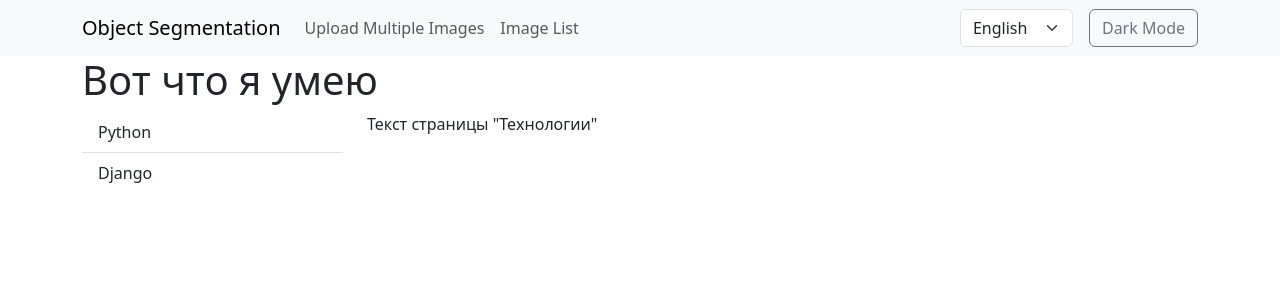
After one commit to HukumaBob/segmentation, a Django app: template medical_segmentation/templates/about/tech.html in a window 1280 px wide. The commit adds this page. Shown: the top 300 px of the page. Run offline with Django 5.2, Linux system fonts and the light colour scheme; the template is opened without the code that fills it, so the values that code supplies are empty; some libraries are stand-ins or nearby versions.

Commit message:
Fix templates

```diff
--- a/medical_segmentation/medical_segmentation/settings.py
+++ b/medical_segmentation/medical_segmentation/settings.py
@@ -110,6 +110,9 @@ USE_TZ = True
 # https://docs.djangoproject.com/en/5.1/howto/static-files/
 
 STATIC_URL = 'static/'
+STATICFILES_DIRS = [
+    BASE_DIR / 'static',
+]
 
 # Default primary key field type
 # https://docs.djangoproject.com/en/5.1/ref/settings/#default-auto-field
--- /dev/null
+++ b/medical_segmentation/templates/about/tech.html
@@ -0,0 +1,32 @@
+<!-- templates/about/tech.html -->
+{% extends "base.html" %}
+{% block title %}Технологии{% endblock %}
+{% block content %}
+{% comment %} Колонки с отступом сверху и снизу {% endcomment %}
+<div class="row">
+  <h1>Вот что я умею</h1>
+  {% comment %}
+    Боковой блок со списком технологий
+    Займет всю ширину блока на мобильном
+    и 25% при размерах экрана ≥768px
+  {% endcomment %}
+  <aside class="col-12 col-md-3">
+    <ul class="list-group list-group-flush">
+      <li class="list-group-item">
+        Python
+      </li>
+      <li class="list-group-item">
+        Django
+      </li>
+    </ul>
+  </aside>
+  {% comment %}
+    Статья
+    Займет всю ширину блока на мобильном
+    и 75% при размерах экрана ≥768px
+  {% endcomment %}
+  <article class="col-12 col-md-9">
+    <p>Текст страницы "Технологии"</p>
+  </article>
+</div>
+{% endblock %}
--- a/medical_segmentation/templates/base.html
+++ b/medical_segmentation/templates/base.html
@@ -1,67 +1,21 @@
 {% load i18n %}
 <!DOCTYPE html>
+{% load static %}
 <html lang="{% get_current_language as LANGUAGE_CODE %}{{ LANGUAGE_CODE }}">
 <head>
     <meta charset="UTF-8">
     <meta name="viewport" content="width=device-width, initial-scale=1.0">
     <title>{% trans "Object Segmentation" %}</title>
-    <link href="https://cdn.jsdelivr.net/npm/bootstrap@5.1.3/dist/css/bootstrap.min.css" rel="stylesheet">
-    <style>
-        body.dark-mode {
-            background-color: #121212;
-            color: #ffffff;
-        }
-        .navbar.dark-mode {
-            background-color: #1f1f1f;
-        }
-    </style>
-</head>
-<body class="{% if request.COOKIES.theme == 'dark' %}dark-mode{% endif %}">
-    <nav id="navbar" class="navbar navbar-expand-lg {% if request.COOKIES.theme == 'dark' %}dark-mode{% else %}navbar-light bg-light{% endif %}">
-      <div class="container">
-        <a class="navbar-brand" href="/">{% trans "Object Segmentation" %}</a>
-        <div class="collapse navbar-collapse">
-          <ul class="navbar-nav me-auto">
-            <li class="nav-item">
-              <a class="nav-link" href="{% url 'upload_multiple_images' %}">{% trans "Upload Multiple Images" %}</a>
-            </li>
-            <li class="nav-item">
-              <a class="nav-link" href="{% url 'image_list' %}">{% trans "Image List" %}</a>
-            </li>
-          </ul>
-          <form action="{% url 'set_language' %}" method="post" class="d-flex">
-            {% csrf_token %}
-            <select name="language" class="form-select me-2" onchange="this.form.submit()">
-              <option value="en" {% if LANGUAGE_CODE == 'en' %}selected{% endif %}>English</option>
-              <option value="ru" {% if LANGUAGE_CODE == 'ru' %}selected{% endif %}>Русский</option>
-            </select>
-          </form>
-          <button id="theme-toggle" class="btn btn-outline-secondary ms-2">
-            {% if request.COOKIES.theme == 'dark' %}Light Mode{% else %}Dark Mode{% endif %}
-          </button>
-        </div>
-      </div>
-    </nav>
-
+    <link rel="stylesheet" href="{% static 'css/bootstrap.min.css' %}">
+    <link rel="stylesheet" href="{% static 'css/styles.css' %}">
+  </head>
+  <body class="{% if request.COOKIES.theme == 'dark' %}dark-mode{% endif %}">
+    <header>
+      {% include 'includes/header.html' %}
+    </header>
     <div class="container">
       {% block content %}{% endblock %}
     </div>
-
-    <script>
-        document.getElementById('theme-toggle').addEventListener('click', function() {
-            const body = document.body;
-            const navbar = document.getElementById('navbar');
-            const currentTheme = body.classList.toggle('dark-mode') ? 'dark' : 'light';
-            document.cookie = `theme=${currentTheme}; path=/;`;
-            this.textContent = currentTheme === 'dark' ? 'Light Mode' : 'Dark Mode';
-            if (currentTheme === 'dark') {
-                navbar.classList.add('dark-mode');
-                navbar.classList.remove('navbar-light', 'bg-light');
-            } else {
-                navbar.classList.remove('dark-mode');
-                navbar.classList.add('navbar-light', 'bg-light');
-            }
-        });
-    </script>
-</body>
+    <script src="{% static 'js/scripts.js' %}"></script>
+  </body>
 </html>
--- /dev/null
+++ b/medical_segmentation/templates/core/403.html
@@ -0,0 +1,5 @@
+{% extends "base.html" %}
+{% block title %}Custom 403{% endblock %}
+{% block content %}
+    <h1>Custom 403</h1>
+{% endblock %}
--- /dev/null
+++ b/medical_segmentation/templates/core/403csrf.html
@@ -0,0 +1,4 @@
+{% extends "base.html" %}
+{% block content %}
+  <h1>Custom CSRF check error. 403</h1>
+{% endblock %}
--- /dev/null
+++ b/medical_segmentation/templates/core/500.html
@@ -0,0 +1,5 @@
+{% extends "base.html" %}
+{% block title %}Custom 500{% endblock %}
+{% block content %}
+    <h1>Custom 500</h1>
+{% endblock %}
--- /dev/null
+++ b/medical_segmentation/templates/includes/footer.html
@@ -0,0 +1,2 @@
+      <!-- тег span используется для добавления нужных стилей отдельным участкам текста -->
+      <p>© {{ year }} Copyright <span style="color:red">Ya</span>tube</p>
--- /dev/null
+++ b/medical_segmentation/templates/includes/header.html
@@ -0,0 +1,27 @@
+{% load static %}
+{% load i18n %}
+<nav id="navbar" class="navbar navbar-expand-lg {% if request.COOKIES.theme == 'dark' %}dark-mode{% else %}navbar-light bg-light{% endif %}">
+  <div class="container">
+    <a class="navbar-brand" href="/">{% trans "Object Segmentation" %}</a>
+    <div class="collapse navbar-collapse">
+      <ul class="navbar-nav me-auto">
+        <li class="nav-item">
+          <a class="nav-link" href="{% url 'upload_multiple_images' %}">{% trans "Upload Multiple Images" %}</a>
+        </li>
+        <li class="nav-item">
+          <a class="nav-link" href="{% url 'image_list' %}">{% trans "Image List" %}</a>
+        </li>
+      </ul>
+      <form action="{% url 'set_language' %}" method="post" class="d-flex">
+        {% csrf_token %}
+        <select name="language" class="form-select me-2" onchange="this.form.submit()">
+          <option value="en" {% if LANGUAGE_CODE == 'en' %}selected{% endif %}>English</option>
+          <option value="ru" {% if LANGUAGE_CODE == 'ru' %}selected{% endif %}>Русский</option>
+        </select>
+      </form>
+      <button id="theme-toggle" class="btn btn-outline-secondary ms-2">
+        {% if request.COOKIES.theme == 'dark' %}Light Mode{% else %}Dark Mode{% endif %}
+      </button>
+    </div>
+  </div>
+</nav>
--- a/medical_segmentation/templates/segmentation/upload_multiple_images.html
+++ b/medical_segmentation/templates/segmentation/upload_multiple_images.html
@@ -1,4 +1,5 @@
 {% extends 'base.html' %}
+{% load static %}
 {% load i18n %}
 {% block content %}
   <div class="container">
```
Also changed, not shown: medical_segmentation/templates/about/author.html (added, +10 -0 lines), medical_segmentation/templates/core/404.html (added, +8 -0 lines), medical_segmentation/templates/segmentation/image_list.html (+3 -13 lines).
